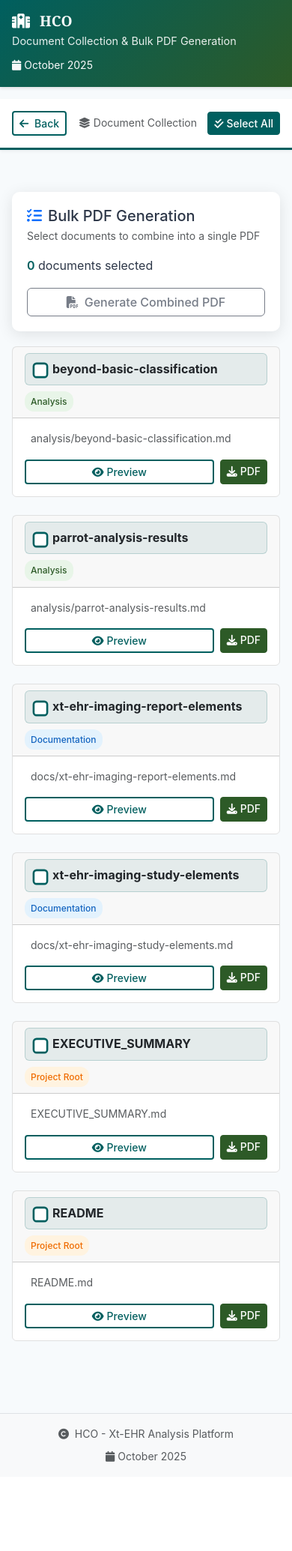
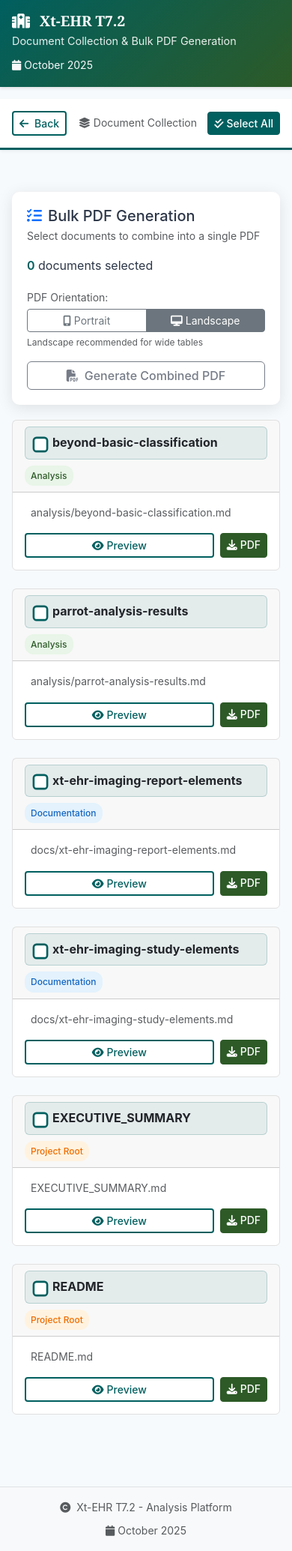
Before and after one commit to ddeveloper72/sub-team-imaging-report-model, a Flask app: page /collection in a window 390 px wide. Shown: the whole page at 75% size. Before the commit the page ends 1950 px from the top, so only its background shows below. Run offline with Flask 3, Linux system fonts and the light colour scheme.

Commit message:
feat: Add user-selectable PDF orientation with dynamic title sizing
 New Features:
- PDF orientation selection (Portrait/Landscape) for both individual and bulk exports
- Dynamic title and font sizing based on orientation
- Orientation-aware DocumentSeparator class with adaptive width and font sizes
- Radio button UI controls with helpful orientation hints
- Filename generation includes orientation suffix

 Technical Improvements:
- DocumentSeparator now accepts is_landscape parameter for adaptive rendering
- Portrait mode uses smaller fonts to prevent title overflow
- Landscape mode optimized for wide tables with larger fonts
- Smart text truncation for long titles in portrait mode
- Orientation parameter handling in Flask routes (GET/POST support)

 UI/UX Enhancements:
- Clean orientation selector with mobile and desktop icons
- Dynamic hint system explaining when to use each orientation
- Removed redundant info icons for cleaner interface
- Responsive radio button controls in both collection and document views

 Mobile Support:
- Dropdown form in mobile view for individual document exports
- Responsive orientation controls in bulk collection interface
- Maintained mobile-first design principles

 Team Branding Updates:
- Full rebrand to 'Xt-EHR T7.2 Sub-team for Imaging Reports Model'
- Updated all templates and PDF headers with new team name
- Consistent branding across all pages and generated PDFs

The feature provides users with flexibility to choose optimal PDF layout:
- Portrait: Best for text-heavy documents
- Landscape: Ideal for wide tables and data visualization

All orientation changes are applied consistently across DocumentSeparator,
table creation, and document styling.

```diff
--- a/flask_app/app.py
+++ b/flask_app/app.py
@@ -9,6 +9,8 @@ from reportlab.lib.styles import getSampleStyleSheet, ParagraphStyle
 from reportlab.lib.units import inch
 from reportlab.lib import colors
 from reportlab.platypus.flowables import CondPageBreak
+from reportlab.platypus import Flowable
+from reportlab.lib.utils import ImageReader
 from datetime import datetime
 import re
 import html
@@ -19,6 +21,106 @@ app = Flask(__name__)
 BASE_DIR = Path(__file__).parent.parent
 DOCS_DIR = BASE_DIR / 'docs'
 ANALYSIS_DIR = BASE_DIR / 'analysis'
+
+class DocumentSeparator(Flowable):
+    """Custom flowable to create visual document separators"""
+
+    def __init__(self, doc_title, doc_number, total_docs, width=None, is_landscape=True):
+        Flowable.__init__(self)
+        self.doc_title = doc_title
+        self.doc_number = doc_number
+        self.total_docs = total_docs
+        self.is_landscape = is_landscape
+
+        # Set width and font sizes based on orientation
+        if is_landscape:
+            self.width = width or 10.2 * inch  # Landscape width
+            self.doc_title_font = 14
+            self.doc_number_font = 16
+            self.branding_font = 10
+        else:
+            self.width = width or 6.8 * inch   # Portrait width
+            self.doc_title_font = 11
+            self.doc_number_font = 12
+            self.branding_font = 8
+
+        self.height = 1.5 * inch
+
+    def draw(self):
+        """Draw the document separator"""
+        canvas = self.canv
+
+        # Draw top border line
+        canvas.setStrokeColor(colors.Color(0, 95/255, 95/255))  # HCO teal
+        canvas.setLineWidth(3)
+        canvas.line(0, self.height - 0.1*inch, self.width, self.height - 0.1*inch)
+
+        # Draw main title background
+        canvas.setFillColor(colors.Color(0, 95/255, 95/255, alpha=0.1))  # Light teal background
+        canvas.rect(0, self.height - 0.8*inch, self.width, 0.5*inch, fill=1, stroke=0)
+
+        # Draw document title with orientation-appropriate font size
+        canvas.setFont("Helvetica-Bold", self.doc_number_font)
+        canvas.setFillColor(colors.Color(0, 95/255, 95/255))
+        canvas.drawString(0.2*inch, self.height - 0.6*inch, f"Document {self.doc_number} of {self.total_docs}")
+
+        # Draw document name with orientation-appropriate font size
+        canvas.setFont("Helvetica-Bold", self.doc_title_font)
+        canvas.setFillColor(colors.Color(30/255, 58/255, 95/255))  # HCO accent blue
+
+        # Truncate title if too long for portrait mode
+        display_title = self.doc_title
+        if not self.is_landscape and len(display_title) > 50:
+            display_title = display_title[:47] + "..."
+
+        canvas.drawString(0.2*inch, self.height - 0.9*inch, display_title)
+
+        # Draw Xt-EHR team branding with orientation-appropriate font size
+        canvas.setFont("Helvetica", self.branding_font)
+        canvas.setFillColor(colors.Color(45/255, 55/255, 72/255))  # HCO neutral
+
+        # Adjust branding text for portrait mode
+        if self.is_landscape:
+            canvas.drawRightString(self.width - 0.2*inch, self.height - 0.6*inch, "Xt-EHR T7.2 Sub-team for Imaging Reports Model")
+            canvas.drawRightString(self.width - 0.2*inch, self.height - 0.9*inch, "Xt-EHR Analysis Platform")
+        else:
+            # Shorter branding text for portrait mode
+            canvas.drawRightString(self.width - 0.2*inch, self.height - 0.6*inch, "Xt-EHR T7.2 Imaging Reports")
+            canvas.drawRightString(self.width - 0.2*inch, self.height - 0.9*inch, "Analysis Platform")
+
+        # Draw bottom border line
+        canvas.setStrokeColor(colors.Color(0, 95/255, 95/255))
+        canvas.setLineWidth(1)
+        canvas.line(0, 0.1*inch, self.width, 0.1*inch)
+
+
+class PageFooter(Flowable):
+    """Custom flowable for page footers"""
+
+    def __init__(self, doc_title, page_info, width=None):
+        Flowable.__init__(self)
+        self.doc_title = doc_title
+        self.page_info = page_info
+        self.width = width or 10.2 * inch
+        self.height = 0.5 * inch
+
+    def draw(self):
+        """Draw the page footer"""
+        canvas = self.canv
+
+        # Draw footer line
+        canvas.setStrokeColor(colors.Color(0, 95/255, 95/255, alpha=0.5))
+        canvas.setLineWidth(0.5)
+        canvas.line(0, self.height - 0.1*inch, self.width, self.height - 0.1*inch)
+
+        # Draw document title on left
+        canvas.setFont("Helvetica", 9)
+        canvas.setFillColor(colors.Color(45/255, 55/255, 72/255))
+        canvas.drawString(0, 0.1*inch, self.doc_title[:60] + "..." if len(self.doc_title) > 60 else self.doc_title)
+
+        # Draw page info on right
+        canvas.drawRightString(self.width, 0.1*inch, self.page_info)
+
 
 class MarkdownRenderer:
     """Handles markdown rendering and PDF generation"""
@@ -277,10 +379,11 @@ def document_collection():
 
 @app.route('/export-bulk-pdf', methods=['POST'])
 def export_bulk_pdf():
-    """Generate a combined PDF from selected documents"""
+    """Generate a combined PDF from selected documents with user-selected orientation"""
     try:
-        # Get selected documents from form
+        # Get selected documents and orientation from form
         selected_docs = request.form.getlist('selected_documents')
+        pdf_orientation = request.form.get('pdf_orientation', 'landscape')  # Default to landscape
 
         if not selected_docs:
             return jsonify({'error': 'No documents selected'}), 400
@@ -288,19 +391,36 @@ def export_bulk_pdf():
         # Create a BytesIO buffer to store the PDF
         buffer = io.BytesIO()
 
-        # Create PDF document with landscape orientation for better table display
-        doc = SimpleDocTemplate(buffer, pagesize=landscape(A4),
+        # Create PDF document with user-selected orientation
+        if pdf_orientation == 'portrait':
+            page_size = A4
+        else:
+            page_size = landscape(A4)
+
+        doc = SimpleDocTemplate(buffer, pagesize=page_size,
                               rightMargin=0.8*inch, leftMargin=0.8*inch,
                               topMargin=1*inch, bottomMargin=1*inch)
 
         # Get styles
         styles = getSampleStyleSheet()
 
-        # Create custom styles with HCO colors
+        # Determine font sizes based on orientation
+        if page_size == landscape(A4):
+            # Landscape orientation - more horizontal space, can use larger fonts
+            title_font_size = 22
+            doc_title_font_size = 18
+            heading_font_size = 16
+        else:
+            # Portrait orientation - less horizontal space, use smaller fonts to prevent overflow
+            title_font_size = 14
+            doc_title_font_size = 12
+            heading_font_size = 11
+
+        # Create custom styles with HCO colors and dynamic sizing
         title_style = ParagraphStyle(
             'CustomTitle',
             parent=styles['Heading1'],
-            fontSize=18,
+            fontSize=title_font_size,
             textColor=colors.Color(0, 95/255, 95/255),  # HCO primary teal
             spaceAfter=30,
             alignment=1  # Center alignment
@@ -309,7 +429,7 @@ def export_bulk_pdf():
         doc_title_style = ParagraphStyle(
             'DocTitle',
             parent=styles['Heading1'],
-            fontSize=16,
+            fontSize=doc_title_font_size,
             textColor=colors.Color(0, 95/255, 95/255),  # HCO primary teal
             spaceBefore=30,
             spaceAfter=20,
@@ -319,7 +439,7 @@ def export_bulk_pdf():
         heading_style = ParagraphStyle(
             'CustomHeading',
             parent=styles['Heading2'],
-            fontSize=14,
+            fontSize=heading_font_size,
             textColor=colors.Color(45/255, 90/255, 39/255),  # HCO secondary green
             spaceBefore=20,
             spaceAfter=12
@@ -337,7 +457,7 @@ def export_bulk_pdf():
         story = []
 
         # Add main header
-        story.append(Paragraph("Healthcare Organisation", title_style))
+        story.append(Paragraph("Xt-EHR T7.2 Sub-team for Imaging Reports Model", title_style))
         story.append(Paragraph("Xt-EHR Analysis Platform - Document Collection", normal_style))
         story.append(Paragraph(f"Generated: {datetime.now().strftime('%B %d, %Y at %I:%M %p')}", normal_style))
         story.append(Spacer(1, 30))
@@ -361,14 +481,38 @@ def export_bulk_pdf():
                 with open(file_path, 'r', encoding='utf-8') as f:
                     content = f.read()
 
-                # Add page break before each new document (except the first)
+                # Add document separator (except for the first document)
                 if i > 1:
-                    from reportlab.platypus import PageBreak
                     story.append(PageBreak())
+                    story.append(Spacer(1, 20))
 
-                # Add document title
-                story.append(Paragraph(f"Document {i}: {file_path.stem}", doc_title_style))
-                story.append(Spacer(1, 15))
+                # Add prominent document separator
+                doc_separator = DocumentSeparator(
+                    doc_title=file_path.stem.replace('_', ' ').replace('-', ' ').title(),
+                    doc_number=i,
+                    total_docs=len(selected_docs),
+                    is_landscape=(pdf_orientation == 'landscape')
+                )
+                story.append(doc_separator)
+                story.append(Spacer(1, 20))
+
+                # Add document metadata section
+                metadata_style = ParagraphStyle(
+                    'DocumentMetadata',
+                    parent=normal_style,
+                    fontSize=9,
+                    textColor=colors.Color(100/255, 100/255, 100/255),
+                    leftIndent=0.2*inch,
+                    spaceAfter=15
+                )
+
+                # Get file stats for metadata
+                file_stat = file_path.stat()
+                file_size = round(file_stat.st_size / 1024, 1)  # Size in KB
+                modified_time = datetime.fromtimestamp(file_stat.st_mtime).strftime('%Y-%m-%d %H:%M')
+
+                story.append(Paragraph(f"<b>File:</b> {file_path.name} | <b>Size:</b> {file_size} KB | <b>Modified:</b> {modified_time}", metadata_style))
+                story.append(Spacer(1, 10))
 
                 # Parse markdown content for this document
                 lines = content.split('\n')
@@ -415,8 +559,9 @@ def export_bulk_pdf():
                             line_idx += 1
 
                         if table_data:
-                            # Use the new wrapped table method
-                            wrapped_table = renderer.create_wrapped_table(table_data, is_landscape=True)
+                            # Use the new wrapped table method with user-selected orientation
+                            is_landscape = (pdf_orientation == 'landscape')
+                            wrapped_table = renderer.create_wrapped_table(table_data, is_landscape=is_landscape)
                             if wrapped_table:
                                 story.append(wrapped_table)
                                 story.append(Spacer(1, 12))
@@ -451,6 +596,21 @@ def export_bulk_pdf():
                             story.append(Paragraph(plain_text, normal_style))
                             story.append(Spacer(1, 6))
 
+                # Add document footer separator
+                story.append(Spacer(1, 20))
+                footer_separator_style = ParagraphStyle(
+                    'FooterSeparator',
+                    parent=normal_style,
+                    fontSize=8,
+                    textColor=colors.Color(150/255, 150/255, 150/255),
+                    alignment=1,  # Center alignment
+                    borderWidth=1,
+                    borderColor=colors.Color(200/255, 200/255, 200/255),
+                    borderPadding=5
+                )
+                story.append(Paragraph(f"— End of Document {i}: {file_path.stem.replace('_', ' ').replace('-', ' ').title()} —", footer_separator_style))
+                story.append(Spacer(1, 15))
+
             except Exception as e:
                 # Add error note for failed documents with more detail
                 error_msg = f"Error processing {file_path.stem}: {str(e)}"
@@ -458,12 +618,78 @@ def export_bulk_pdf():
 
                 # Try to add a simple error message to the PDF
                 try:
-                    story.append(Paragraph(f"<b>Error Processing Document:</b> {file_path.stem}", normal_style))
-                    story.append(Paragraph(f"<i>Reason:</i> Document contains formatting that cannot be processed", normal_style))
-                    story.append(Spacer(1, 12))
+                    error_style = ParagraphStyle(
+                        'ErrorMessage',
+                        parent=normal_style,
+                        fontSize=10,
+                        textColor=colors.red,
+                        leftIndent=0.2*inch,
+                        borderWidth=1,
+                        borderColor=colors.red,
+                        borderPadding=10,
+                        backColor=colors.Color(1, 0.95, 0.95)  # Light red background
+                    )
+                    story.append(Paragraph(f"<b>⚠ Error Processing Document {i}:</b> {file_path.stem}", error_style))
+                    story.append(Paragraph(f"<i>Reason:</i> Document contains formatting that cannot be processed", error_style))
+                    story.append(Spacer(1, 20))
+
+                    # Add document footer even for errors
+                    footer_separator_style = ParagraphStyle(
+                        'FooterSeparator',
+                        parent=normal_style,
+                        fontSize=8,
+                        textColor=colors.Color(150/255, 150/255, 150/255),
+                        alignment=1,  # Center alignment
+                        borderWidth=1,
+                        borderColor=colors.Color(200/255, 200/255, 200/255),
+                        borderPadding=5
+                    )
+                    story.append(Paragraph(f"— End of Document {i}: {file_path.stem.replace('_', ' ').replace('-', ' ').title()} (Error) —", footer_separator_style))
+                    story.append(Spacer(1, 15))
                 except:
                     # If even the error message fails, continue silently
                     pass
+
+        # Add final summary section
+        story.append(PageBreak())
+        story.append(Spacer(1, 30))
+
+        # Final document summary
+        summary_title_style = ParagraphStyle(
+            'SummaryTitle',
+            parent=title_style,
+            fontSize=16,
+            textColor=colors.Color(0, 95/255, 95/255),
+            alignment=1,  # Center alignment
+            spaceAfter=20
+        )
+
+        summary_style = ParagraphStyle(
+            'SummaryContent',
+            parent=normal_style,
+            fontSize=11,
+            alignment=1,  # Center alignment
+            spaceAfter=10
+        )
+
+        story.append(Paragraph("📄 Document Collection Summary", summary_title_style))
+        story.append(Paragraph(f"Total Documents Processed: <b>{len(selected_docs)}</b>", summary_style))
+        story.append(Paragraph(f"Generated: <b>{datetime.now().strftime('%B %d, %Y at %I:%M %p')}</b>", summary_style))
+        story.append(Paragraph("Xt-EHR T7.2 Sub-team for Imaging Reports Model", summary_style))
+        story.append(Spacer(1, 30))
+
+        # Add decorative footer
+        final_footer_style = ParagraphStyle(
+            'FinalFooter',
+            parent=normal_style,
+            fontSize=8,
+            textColor=colors.Color(150/255, 150/255, 150/255),
+            alignment=1,
+            borderWidth=2,
+            borderColor=colors.Color(0, 95/255, 95/255),
+            borderPadding=10
+        )
+        story.append(Paragraph("Thank you for using the Xt-EHR Analysis Platform", final_footer_style))
 
         # Build PDF
         doc.build(story)
@@ -472,9 +698,10 @@ def export_bulk_pdf():
         pdf_bytes = buffer.getvalue()
         buffer.close()
 
-        # Create filename with timestamp
-        timestamp = datetime.now().strftime("%Y%m%d_%H%M%S")
-        filename = f"HCO_Document_Collection_{timestamp}.pdf"
+        # Create filename with timestamp and orientation
+        timestamp = datetime.now().strftime('%Y%m%d_%H%M%S')
+        orientation_suffix = pdf_orientation.capitalize()
+        filename = f'XtEHR_T7.2_Document_Collection_{orientation_suffix}_{timestamp}.pdf'
 
         # Create response
         response = send_file(
@@ -497,15 +724,21 @@ def export_bulk_pdf():
             'suggestion': 'Some documents contain formatting issues. Try generating PDFs individually to identify problematic documents.'
         }), 500
 
-@app.route('/export-pdf/<path:doc_path>')
+@app.route('/export-pdf/<path:doc_path>', methods=['GET', 'POST'])
 def export_pdf(doc_path):
-    """Export document as PDF"""
+    """Export document as PDF with user-selected orientation"""
     file_path = BASE_DIR / doc_path
 
     if not file_path.exists() or not file_path.suffix == '.md':
         return "Document not found", 404
 
     try:
+        # Get orientation from form (POST) or default to landscape (GET)
+        if request.method == 'POST':
+            pdf_orientation = request.form.get('pdf_orientation', 'landscape')
+        else:
+            pdf_orientation = 'landscape'  # Default for backward compatibility
+
         with open(file_path, 'r', encoding='utf-8') as f:
             content = f.read()
 
@@ -516,8 +749,13 @@ def export_pdf(doc_path):
             # Create a BytesIO buffer to store the PDF
             buffer = io.BytesIO()
 
-            # Create PDF document with landscape orientation for better table display
-            doc = SimpleDocTemplate(buffer, pagesize=landscape(A4),
+            # Create PDF document with user-selected orientation
+            if pdf_orientation == 'portrait':
+                page_size = A4
+            else:
+                page_size = landscape(A4)
+
+            doc = SimpleDocTemplate(buffer, pagesize=page_size,
                                   rightMargin=0.8*inch, leftMargin=0.8*inch,
                                   topMargin=1*inch, bottomMargin=1*inch)
 
@@ -555,7 +793,7 @@ def export_pdf(doc_path):
             story = []
 
             # Add header
-            story.append(Paragraph("Healthcare Organisation", title_style))
+            story.append(Paragraph("Xt-EHR T7.2 Sub-team for Imaging Reports Model", title_style))
             story.append(Paragraph(f"Xt-EHR Analysis Platform", normal_style))
             story.append(Paragraph(f"Document: {file_path.stem}", heading_style))
             story.append(Paragraph(f"Generated: {datetime.now().strftime('%B %d, %Y')}", normal_style))
@@ -608,8 +846,9 @@ def export_pdf(doc_path):
                         i += 1
 
                     if table_data:
-                        # Use the new wrapped table method
-                        wrapped_table = renderer.create_wrapped_table(table_data, is_landscape=True)
+                        # Use the new wrapped table method with user-selected orientation
+                        is_landscape = (pdf_orientation == 'landscape')
+                        wrapped_table = renderer.create_wrapped_table(table_data, is_landscape=is_landscape)
                         if wrapped_table:
                             story.append(wrapped_table)
                             story.append(Spacer(1, 12))
@@ -653,12 +892,13 @@ def export_pdf(doc_path):
             pdf_bytes = buffer.getvalue()
             buffer.close()
 
-            # Create response
+            # Create response with orientation in filename
+            orientation_suffix = pdf_orientation.capitalize()
             response = send_file(
                 io.BytesIO(pdf_bytes),
                 mimetype='application/pdf',
                 as_attachment=True,
-                download_name=f"{file_path.stem}.pdf"
+                download_name=f"{file_path.stem}_{orientation_suffix}.pdf"
             )
             return response
         except Exception as pdf_error:
--- a/flask_app/templates/collection.html
+++ b/flask_app/templates/collection.html
@@ -4,7 +4,7 @@
 <head>
     <meta charset="UTF-8">
     <meta name="viewport" content="width=device-width, initial-scale=1.0">
-    <title>Document Collection - HCO Xt-EHR Analysis</title>
+    <title>Document Collection - Xt-EHR T7.2 Analysis</title>
 
     <!-- Bootstrap CSS -->
     <link href="https://cdn.jsdelivr.net/npm/bootstrap@5.3.0/dist/css/bootstrap.min.css" rel="stylesheet">
@@ -131,6 +131,24 @@
             opacity: 1;
             transform: scale(1);
         }
+
+        .orientation-selector {
+            min-width: 200px;
+        }
+
+        .orientation-selector .btn-group {
+            width: 100%;
+        }
+
+        .orientation-selector .btn {
+            flex: 1;
+            font-size: 0.875rem;
+        }
+
+        .orientation-selector .form-text {
+            margin-top: 0.25rem;
+            font-size: 0.75rem;
+        }
     </style>
 </head>
 
@@ -142,8 +160,8 @@
                 <div class="mb-2 mb-md-0">
                     <h1 class="h4 h-md-2 mb-1">
                         <i class="fas fa-hospital me-2"></i>
-                        <span class="d-none d-sm-inline">Healthcare Organisation</span>
-                        <span class="d-inline d-sm-none">HCO</span>
+                        <span class="d-none d-sm-inline">Xt-EHR T7.2 Sub-team for Imaging Reports Model</span>
+                        <span class="d-inline d-sm-none">Xt-EHR T7.2</span>
                     </h1>
                     <p class="subtitle mb-0 small">Document Collection & Bulk PDF Generation</p>
                 </div>
@@ -196,6 +214,26 @@
                             <div class="selection-info">
                                 <span class="selection-count" id="selectionCount">0</span> documents selected
                             </div>
+
+                            <!-- PDF Orientation Selection -->
+                            <div class="orientation-selector">
+                                <label class="form-label small text-muted mb-1">PDF Orientation:</label>
+                                <div class="btn-group btn-group-sm" role="group" aria-label="PDF Orientation">
+                                    <input type="radio" class="btn-check" name="pdf_orientation" id="orientationPortrait" value="portrait">
+                                    <label class="btn btn-outline-secondary" for="orientationPortrait">
+                                        <i class="fas fa-mobile-alt me-1"></i>Portrait
+                                    </label>
+
+                                    <input type="radio" class="btn-check" name="pdf_orientation" id="orientationLandscape" value="landscape" checked>
+                                    <label class="btn btn-outline-secondary" for="orientationLandscape">
+                                        <i class="fas fa-desktop me-1"></i>Landscape
+                                    </label>
+                                </div>
+                                <div class="form-text small">
+                                    <span id="orientationHint">Landscape recommended for wide tables</span>
+                                </div>
+                            </div>
+
                             <button type="submit" class="btn btn-hse-primary" id="generatePdfBtn" disabled>
                                 <i class="fas fa-file-pdf me-2"></i>Generate Combined PDF
                             </button>
@@ -268,8 +306,8 @@
                 class="d-flex flex-column flex-sm-row align-items-center justify-content-between text-center text-sm-start">
                 <p class="mb-2 mb-sm-0 text-muted small">
                     <i class="fas fa-copyright me-1"></i>
-                    <span class="d-none d-md-inline">Healthcare Organisation - Xt-EHR Analysis Platform</span>
-                    <span class="d-inline d-md-none">HCO - Xt-EHR Analysis Platform</span>
+                    <span class="d-none d-md-inline">Xt-EHR T7.2 Sub-team for Imaging Reports Model</span>
+                    <span class="d-inline d-md-none">Xt-EHR T7.2 - Analysis Platform</span>
                 </p>
                 <small class="text-muted">
                     <i class="fas fa-calendar me-1"></i>October 2025
@@ -305,6 +343,20 @@
                     ? '<i class="fas fa-times me-1"></i>Deselect All'
                     : '<i class="fas fa-check-double me-1"></i>Select All';
             }
+
+            // Handle orientation selection hints
+            const orientationRadios = document.querySelectorAll('input[name="pdf_orientation"]');
+            const orientationHint = document.getElementById('orientationHint');
+
+            orientationRadios.forEach(radio => {
+                radio.addEventListener('change', function() {
+                    if (this.value === 'portrait') {
+                        orientationHint.innerHTML = '<i class="fas fa-info-circle me-1"></i>Portrait mode - standard document layout';
+                    } else {
+                        orientationHint.innerHTML = '<i class="fas fa-info-circle me-1"></i>Landscape recommended for wide tables';
+                    }
+                });
+            });
 
             // Handle individual checkbox changes
             checkboxes.forEach((checkbox, index) => {
--- a/flask_app/templates/pdf_template.html
+++ b/flask_app/templates/pdf_template.html
@@ -3,7 +3,7 @@
 
 <head>
     <meta charset="UTF-8">
-    <title>{{ title }} - HCO</title>
+    <title>{{ title }} - Xt-EHR T7.2</title>
     <style>
         /* PDF-specific HCO styling for xhtml2pdf */
         @page {
@@ -144,7 +144,7 @@
 <body>
     <!-- Header -->
     <div class="header">
-        <h1>Healthcare Organisation</h1>
+        <h1>Xt-EHR T7.2 Sub-team for Imaging Reports Model</h1>
         <div class="subtitle">{{ title.replace('-', ' ').replace('_', ' ').title() }}</div>
     </div>
 
@@ -155,7 +155,7 @@
 
     <!-- Footer -->
     <div class="footer">
-        <div>© Healthcare Organisation - Xt-EHR Analysis Platform</div>
+        <div>© Xt-EHR T7.2 Sub-team for Imaging Reports Model</div>
         <div>{{ date }}</div>
     </div>
 </body>
```
Also changed, not shown: flask_app/templates/document.html (+27 -7 lines), flask_app/templates/index.html (+5 -5 lines).
